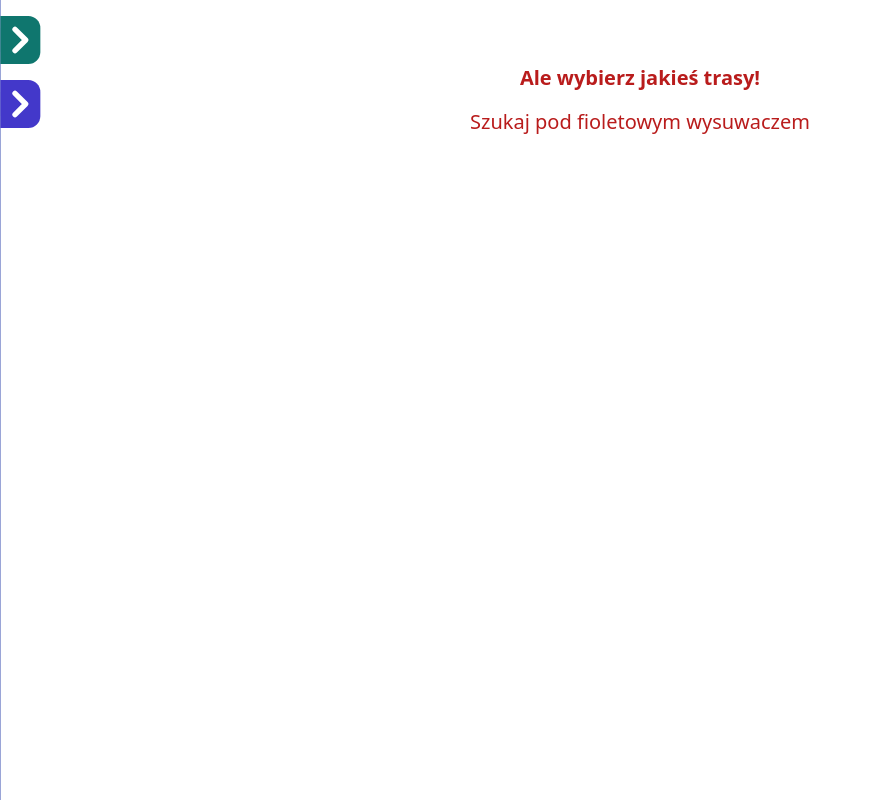
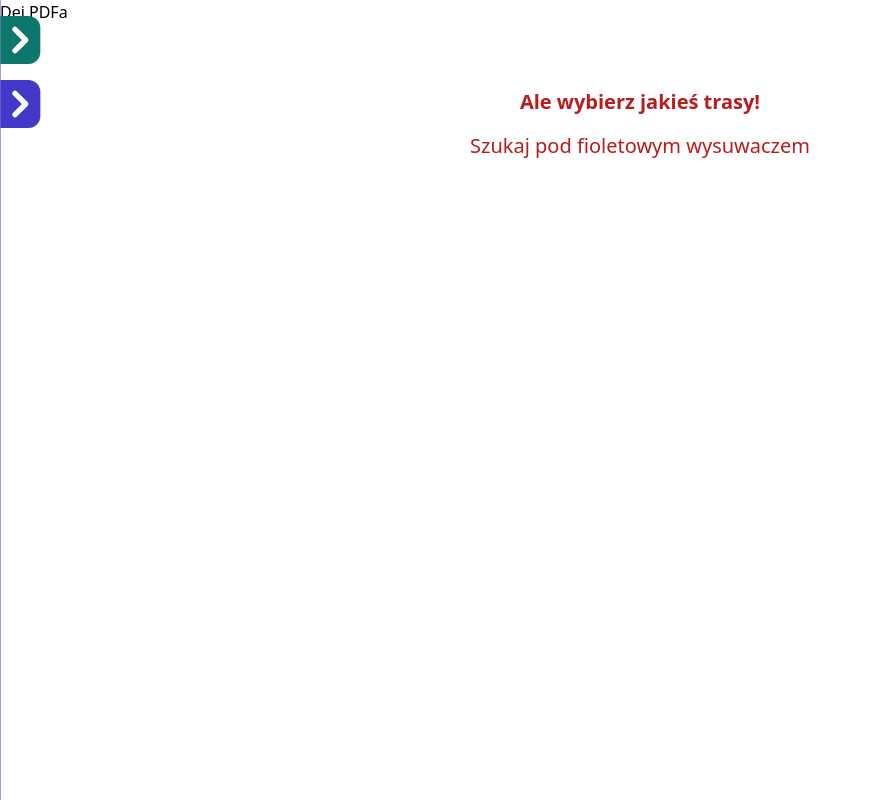
Before and after one commit to marta-kapolka/wzorcowkApp, a React (Vite) app: page / in a window 1280 px wide. Shown: the whole page, without its empty margins (0-872 px from the left). Built offline with nearby package versions, Linux system fonts and the light colour scheme.

Commit message:
print to pdf - initial implementation

```diff
--- a/package.json
+++ b/package.json
@@ -23,6 +23,7 @@
   },
   "dependencies": {
     "@parcel/transformer-svg-react": "^2.7.0",
+    "jspdf": "^2.5.1",
     "react": "^18.2.0",
     "react-dom": "^18.2.0"
   }
--- a/src/components/App.tsx
+++ b/src/components/App.tsx
@@ -4,6 +4,7 @@ import { CourseName } from "../domain/enums";
 import { Card } from "./Card";
 import { PointsGroups } from "./panels/group-points/PointsGroups";
 import { Courses } from "./panels/courses/Courses";
+import { jsPDF } from "jspdf";
 
 const ALL_POSSIBLE_COURSES = [
   CourseName.TZ,
@@ -74,6 +75,28 @@ export function App() {
     setCoursesConfiguration(newCoursesConfiguration)
   }
 
+  function downloadPdf() {
+    coursesConfiguration
+      .forEach(course => {
+        const pdfDocument = new jsPDF({
+          orientation: 'l',
+          unit: 'mm',
+          format: 'a4',
+        });
+
+        const elementToPrint = document.querySelector(`#${course.name}`) as HTMLElement;
+
+        if (elementToPrint) {
+          pdfDocument.html(elementToPrint, {
+            callback: () => {pdfDocument.save(`wzorcowka-${course.name}.pdf`)},
+            margin: 5,
+            width: 287,
+            windowWidth: Math.max(64 * course.pointsAmount, 1024)
+          });
+        }
+      })
+  }
+
   useEffect((): void => {
     const pointsData = getPointsGroupsFromText(pointsGroupsString);
     setPointsGroups(pointsData);
@@ -110,6 +133,7 @@ export function App() {
         handleCoursesConfigurationAdd={handleCoursesConfigurationAdd}
         handleCourseSelect={handleCourseSelect}
       />
+      <button onClick={downloadPdf}>Dej PDFa</button>
       {cards.length ? cards : noCardsText}
     </div>
   )
--- a/src/components/Card.tsx
+++ b/src/components/Card.tsx
@@ -22,7 +22,7 @@ export function Card(props: Props) {
   const noPointsText = <p className="text-xl text-center text-red-700 font-bold my-4 w-full">..no i zapodaj punkty dla trasy {props.courseName}!</p>
 
   return (
-    <>
+    <div id={props.courseName}>
       <CardDescription
         courseName={props.courseName}
         baseTimeLimit={props.baseTimeLimit}
@@ -32,6 +32,6 @@ export function Card(props: Props) {
       <div className="flex">
         {points.length ? points : noPointsText}
       </div>
-    </>
+    </div>
   )
 }
--- a/src/components/PointDescriptionInput.tsx
+++ b/src/components/PointDescriptionInput.tsx
@@ -10,7 +10,7 @@ export function PointDescriptionInput(props: Props) {
   return (
     <input
       type="text"
-      className="absolute top-0 right-0 w-8 text-md text-right pr-1 font-semibold"
+      className="absolute top-0 right-0 w-8 text-right pr-1 font-semibold bg-transparent"
       value={props.value}
       disabled={props.disabled}
       onChange={event => props.handleDescriptionChange(event.target.value)}
--- a/src/domain/enums.ts
+++ b/src/domain/enums.ts
@@ -5,7 +5,7 @@ export enum FieldType {
 }
 
 export enum CourseName {
-  TP_TD = "TP/TD",
+  TP_TD = "TP_TD",
   TD = "TD",
   TN = "TN",
   TP = "TP",
```
Also changed, not shown: 1 other file (tests, documents, lock files or other folders).
